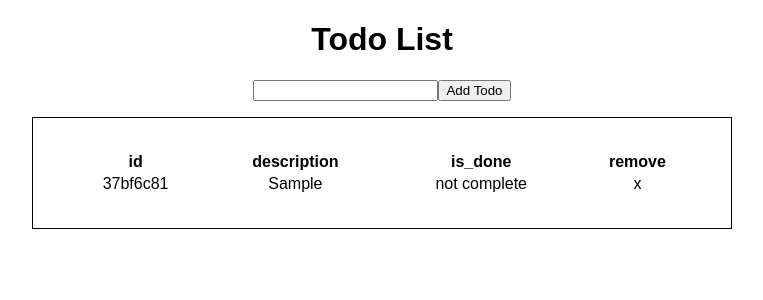
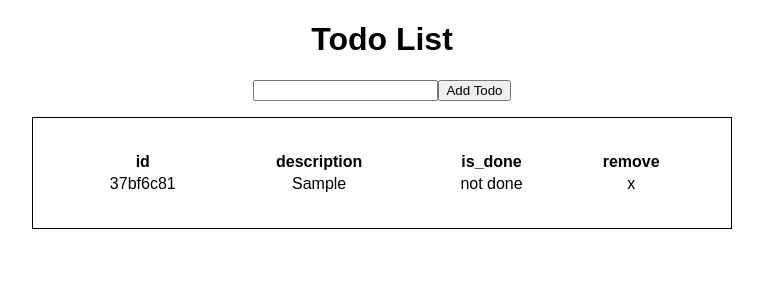
Before and after one commit to AndreiLhu/Todo-List, a React (Create React App) app: page / in a window 1280 px wide. Both pictures are taken after typing "Sample" into the empty fields and a click on the button "Add Todo". Shown: the top 300 px of the page, without its empty margins (258-1021 px from the left). Built offline with nearby package versions, Linux system fonts and the light colour scheme.

Commit message:
some changes

```diff
--- a/src/App.js
+++ b/src/App.js
@@ -21,11 +21,6 @@ function App() {
     }));
   };
 
-  const handleTodoSubmit = () => {
-    setTodos([...todos, todo]);
-    setTodo((prevState) => ({ ...prevState, description: '' }));
-  };
-
   let tableHeaders = Object.keys(todo);
   tableHeaders.push('remove');
 
@@ -42,6 +37,14 @@ function App() {
         return s;
       })
     );
+  };
+  const handleTodoSubmit = () => {
+    if (todo.description.length) {
+      setTodos([...todos, todo]);
+      setTodo((prevState) => ({ ...prevState, description: '' }));
+    } else {
+      alert('Please write the todo description!');
+    }
   };
 
   return (
@@ -65,7 +68,7 @@ function App() {
               <td> {e.id.split('-')[0]} </td>
               <td> {e.description} </td>
               <td onClick={() => markAsDone(e)}>
-                {e.is_done ? 'completed' : 'not complete'}{' '}
+                {e.is_done ? 'done' : 'not done'}{' '}
               </td>
               <td onClick={() => removeTodo(e)}> x </td>
             </tr>
```
